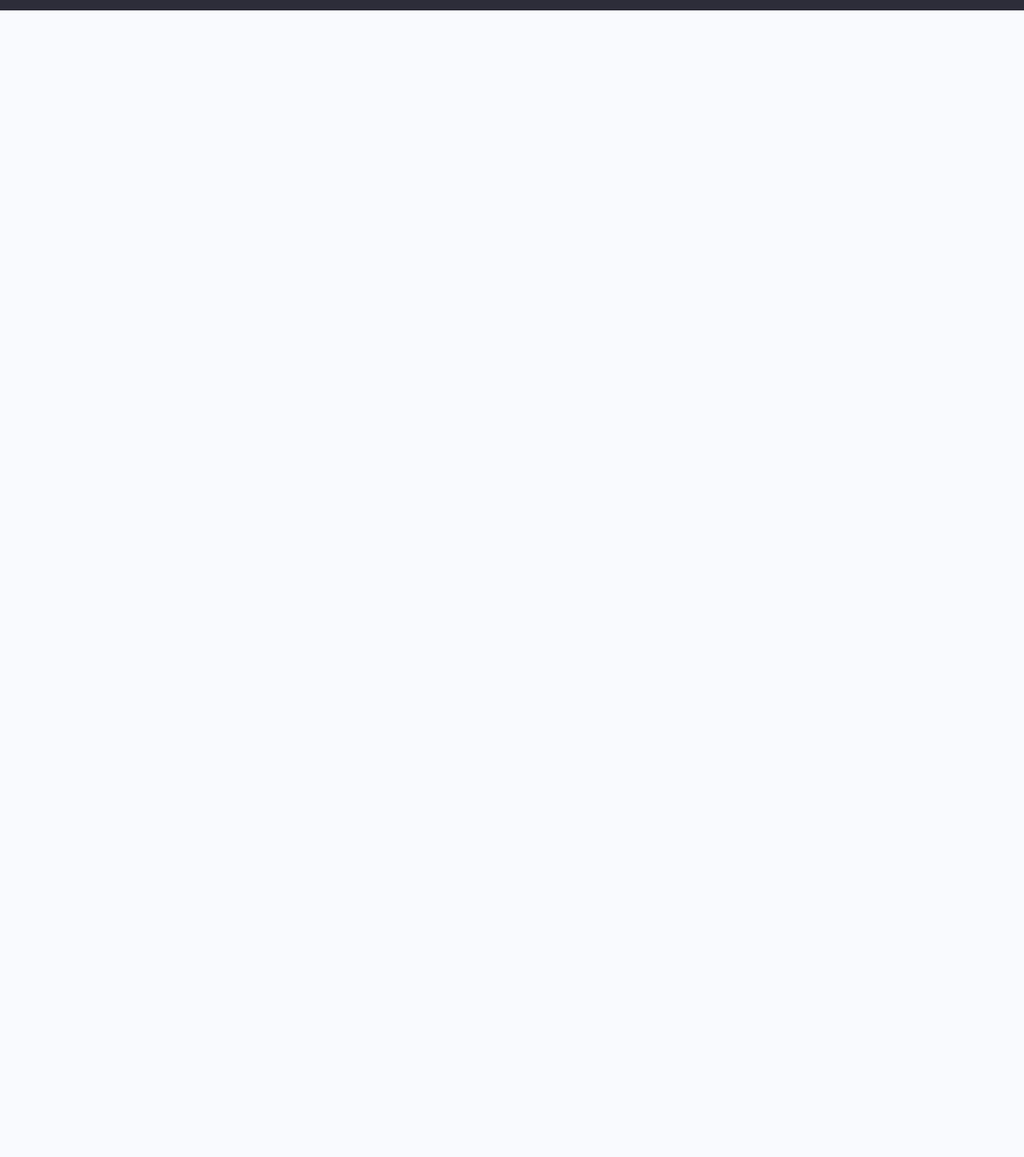
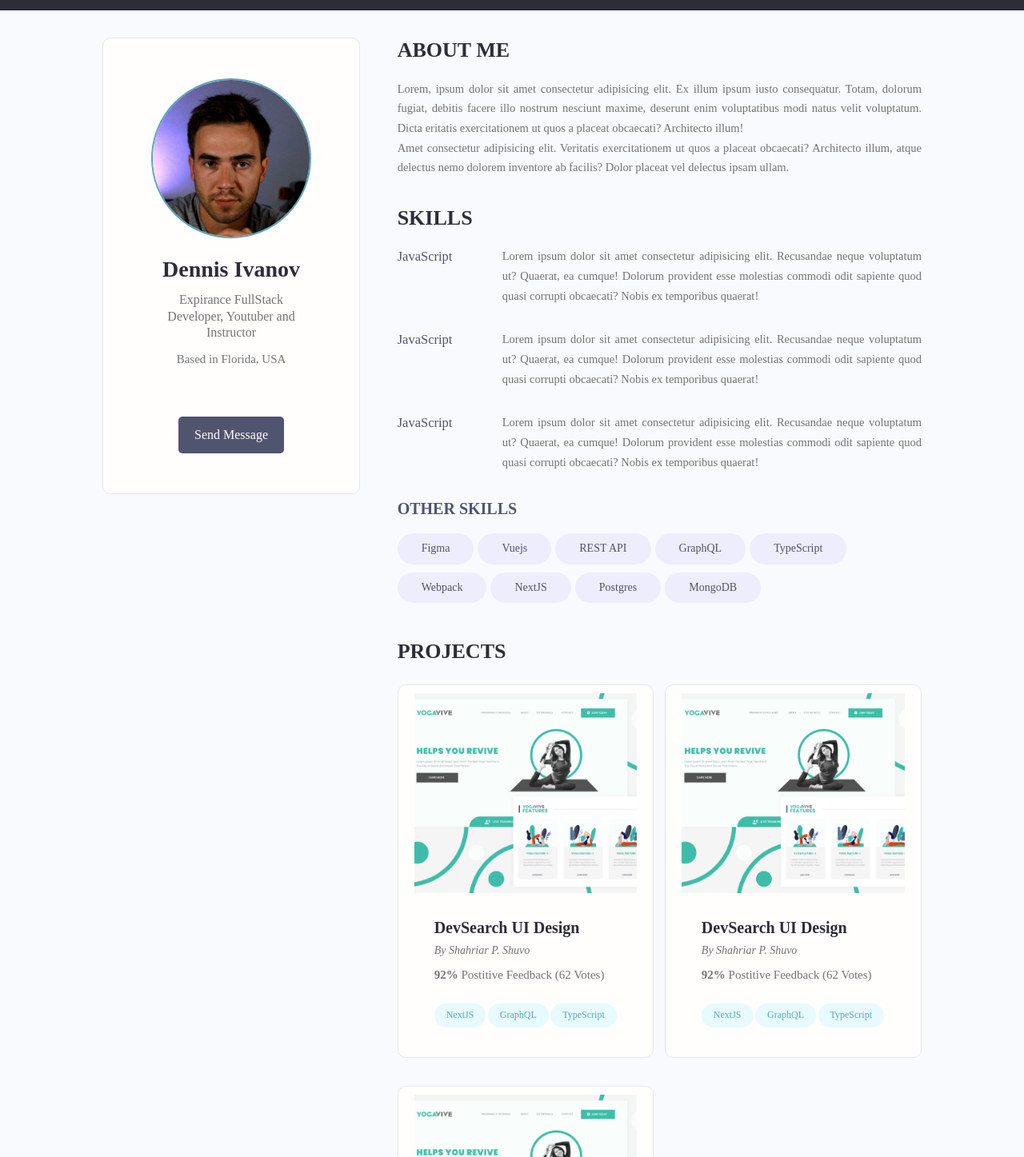
Before and after one commit to capamir/Devsearch-React, a React (Create React App) app: page /message in a window 1280 px wide. Shown: the part 63-1510 px from the top of the page at 80% size. Before the commit the page ends 800 px from the top, so only its background shows below. Built offline with nearby package versions, Linux system fonts and the light colour scheme.

Commit message:
profile page finnished

```diff
--- a/src/App.js
+++ b/src/App.js
@@ -8,10 +8,14 @@ function App() {
   return (
     <Router>
       <Navbar />
-      <Routes>
-        <Route path="/" element={<Home />} />
-        <Route path="/profile" element={<Profile />} />
-      </Routes>
+      <div className="main">
+        <Routes>
+          <Route path="/" element={<Home />} />
+          <Route path="/profile" element={<Profile />} />
+          <Route path="/project" element={<Profile />} />
+          <Route path="/message" element={<Profile />} />
+        </Routes>
+      </div>
     </Router>
   );
 }
--- a/src/app.css
+++ b/src/app.css
@@ -1,3 +1,6 @@
+.main {
+  margin-top: 7.5rem;
+}
 .container {
   width: 92%;
   max-width: 165rem;
@@ -78,6 +81,34 @@
   background-color: var(--color-sub-light);
   color: var(--color-white);
 }
+.grid > .column {
+  min-width: 28rem;
+  margin-bottom: 2.5rem;
+}
+
+.grid--three > .column {
+  flex-basis: 100%;
+}
+
+@media screen and (min-width: 800px) {
+  .grid--three > .column {
+    margin-right: 2%;
+  }
+
+  .grid--three > .column {
+    flex-basis: 48%;
+  }
+}
+
+@media screen and (min-width: 1200px) {
+  .grid--three > .column {
+    margin-right: 2.33%;
+  }
+
+  .grid--three > .column {
+    flex-basis: 31%;
+  }
+}
 
 .card {
   border-radius: 1rem;
--- a/src/components/index.js
+++ b/src/components/index.js
@@ -4,5 +4,8 @@ export { default as TagMin } from "./tag/TagMin";
 export { default as TagLg } from "./tag/TagLg";
 
 export { default as ProfileCard } from "./profileCard/ProfileCard";
+export { default as ProjectCard } from "./projectCard/ProjectCard";
+
 export { default as Pagination } from "./pagination/Pagination";
 export { default as SocialLink } from "./socialLink/SocialLink";
+export { default as Skill } from "./skill/Skill";
--- /dev/null
+++ b/src/components/projectCard/ProjectCard.jsx
@@ -0,0 +1,44 @@
+import React from "react";
+import { Link } from "react-router-dom";
+import "./projectCard.css";
+
+function ProjectCard() {
+  return (
+    <div className="column">
+      <div className="card project">
+        <Link to="/project" className="project">
+          <img
+            className="project__thumbnail"
+            src="images/project-a.png"
+            alt="project thumbnail"
+          />
+          <div className="card__body">
+            <h3 className="project__title">DevSearch UI Design</h3>
+            <p>
+              <Link className="project__author" to="/profile">
+                By Shahriar P. Shuvo
+              </Link>
+            </p>
+            <p className="project--rating">
+              <span style={{ fontWeight: "bold" }}>92%</span> Postitive Feedback
+              (62 Votes)
+            </p>
+            <div className="project__tags">
+              <span className="tag tag--pill tag--main">
+                <small>NextJS</small>
+              </span>
+              <span className="tag tag--pill tag--main">
+                <small>GraphQL</small>
+              </span>
+              <span className="tag tag--pill tag--main">
+                <small>TypeScript</small>
+              </span>
+            </div>
+          </div>
+        </Link>
+      </div>
+    </div>
+  );
+}
+
+export default ProjectCard;
--- /dev/null
+++ b/src/components/projectCard/projectCard.css
@@ -0,0 +1,39 @@
+.project__thumbnail {
+  height: 25rem;
+  object-fit: cover;
+  object-position: top center;
+}
+
+.project__title {
+  font-size: 2rem;
+  font-weight: 700;
+  color: var(--color-sub);
+}
+
+.project__author {
+  font-size: 1.4rem;
+  font-style: italic;
+}
+
+.project--rating {
+  margin-bottom: 1.6em;
+  margin-top: 0.5em;
+}
+
+.grid--two > .column {
+  flex-basis: 100%;
+}
+
+@media screen and (min-width: 800px) {
+  .grid--two {
+    margin-right: -2%;
+  }
+
+  .grid--two > .column {
+    margin-right: 2%;
+  }
+
+  .grid--two > .column {
+    flex-basis: 48%;
+  }
+}
--- /dev/null
+++ b/src/components/skill/Skill.jsx
@@ -0,0 +1,18 @@
+import React from "react";
+import "./skill.css";
+
+function Skill() {
+  return (
+    <div className="devSkill">
+      <h4 className="devSkill__title">JavaScript</h4>
+      <p className="devSkill__info">
+        Lorem ipsum dolor sit amet consectetur adipisicing elit. Recusandae
+        neque voluptatum ut? Quaerat, ea cumque! Dolorum provident esse
+        molestias commodi odit sapiente quod quasi corrupti obcaecati? Nobis ex
+        temporibus quaerat!
+      </p>
+    </div>
+  );
+}
+
+export default Skill;
--- /dev/null
+++ b/src/components/skill/skill.css
@@ -0,0 +1,27 @@
+.devSkill {
+  margin-bottom: 3rem;
+}
+
+.devSkill__title {
+  font-size: 1.65rem;
+  font-weight: 500;
+  color: var(--color-sub-light);
+}
+
+.devSkill__info {
+  font-size: 1.45rem;
+  line-height: 1.7;
+  text-align: justify;
+}
+
+@media screen and (min-width: 700px) {
+  .devSkill {
+    display: flex;
+    justify-content: space-between;
+    gap: 3rem;
+  }
+
+  .devSkill__info {
+    flex-basis: 80%;
+  }
+}
--- a/src/screens/profile/Profile.jsx
+++ b/src/screens/profile/Profile.jsx
@@ -1,38 +1,42 @@
 import React from "react";
-// import { Link } from "react-router-dom";
-import { SocialLink, TagLg as Tag } from "../../components";
+import { Link } from "react-router-dom";
+import { SocialLink, TagLg as Tag, Skill, ProjectCard } from "../../components";
 import "./profile.css";
 
 function Profile() {
   return (
-    <main class="profile my-md">
-      <div class="container">
-        <div class="layout">
-          <div class="column column--1of3">
-            <div class="card text-center">
-              <div class="card__body dev">
-                <img class="avatar avatar--xl" src="images/dennis.jpg" alt="" />
-                <h2 class="dev__name">Dennis Ivanov</h2>
-                <p class="dev__title">
+    <main className="profile ">
+      <div className="container">
+        <div className="layout">
+          <div className="column column--1of3">
+            <div className="card text-center">
+              <div className="card__body dev">
+                <img
+                  className="avatar avatar--xl"
+                  src="images/dennis.jpg"
+                  alt=""
+                />
+                <h2 className="dev__name">Dennis Ivanov</h2>
+                <p className="dev__title">
                   Expirance FullStack Developer, Youtuber and Instructor
                 </p>
-                <p class="dev__location">Based in Florida, USA</p>
-                <ul class="dev__social">
+                <p className="dev__location">Based in Florida, USA</p>
+                <ul className="dev__social">
                   <SocialLink />
                   <SocialLink />
                   <SocialLink />
                   <SocialLink />
                 </ul>
-                <a href="/" class="btn btn--sub btn--lg">
+                <Link to="/message" className="btn btn--sub btn--lg">
                   Send Message{" "}
-                </a>
+                </Link>
               </div>
             </div>
           </div>
-          <div class="column column--2of3">
-            <div class="devInfo">
-              <h3 class="devInfo__title">About Me</h3>
-              <p class="devInfo__about">
+          <div className="column column--2of3">
+            <div className="devInfo">
+              <h3 className="devInfo__title">About Me</h3>
+              <p className="devInfo__about">
                 Lorem, ipsum dolor sit amet consectetur adipisicing elit. Ex
                 illum ipsum iusto consequatur. Totam, dolorum fugiat, debitis
                 facere illo nostrum nesciunt maxime, deserunt enim voluptatibus
@@ -45,41 +49,15 @@ function Profile() {
                 ullam.
               </p>
             </div>
-            <div class="devInfo">
-              <h3 class="devInfo__title">Skills</h3>
-              <div class="devInfo__skills">
-                <div class="devSkill">
-                  <h4 class="devSkill__title">JavaScript</h4>
-                  <p class="devSkill__info">
-                    Lorem ipsum dolor sit amet consectetur adipisicing elit.
-                    Recusandae neque voluptatum ut? Quaerat, ea cumque! Dolorum
-                    provident esse molestias commodi odit sapiente quod quasi
-                    corrupti obcaecati? Nobis ex temporibus quaerat!
-                  </p>
-                </div>
-                <div class="devSkill">
-                  <h4 class="devSkill__title">React</h4>
-                  <p class="devSkill__info">
-                    Smet consectetur adipisicing elit. Omnis, nihil? Accusamus
-                    aspernatur aut debitis vitae quaerat nihil fugiat,
-                    doloremque nesciunt alias pariatur maxime unde, nam saepe
-                    laborum at odit labore.
-                  </p>
-                </div>
-                <div class="devSkill">
-                  <h4 class="devSkill__title">Express(Nodejs)</h4>
-                  <p class="devSkill__info">
-                    Auae error deleniti aperiam enim nisi nesciunt, ratione
-                    eveniet eos fuga ad recusandae mollitia! Facere earum,
-                    distinctio nihil recusandae ipsum nesciunt. Possimus, ex.
-                    Officia maxime nihil inventore cum tenetur! Veritatis
-                    sapiente libero ducimus nesciunt itaque, placeat inventore
-                    sint blanditiis?
-                  </p>
-                </div>
+            <div className="devInfo">
+              <h3 className="devInfo__title">Skills</h3>
+              <div className="devInfo__skills">
+                <Skill />
+                <Skill />
+                <Skill />
 
-                <h3 class="devInfo__subtitle">Other Skills</h3>
-                <div class="devInfo__otherSkills">
+                <h3 className="devInfo__subtitle">Other Skills</h3>
+                <div className="devInfo__otherSkills">
                   <Tag tagName={"Figma"} />
                   <Tag tagName={"Vuejs"} />
                   <Tag tagName={"REST API"} />
@@ -92,43 +70,12 @@ function Profile() {
                 </div>
               </div>
             </div>
-            <div class="devInfo">
-              <h3 class="devInfo__title">Projects</h3>
-              <div class="grid grid--two">
-                <div class="column">
-                  <div class="card project">
-                    <a href="single-project.html" class="project">
-                      <img
-                        class="project__thumbnail"
-                        src="../../images/project-b.png"
-                        alt="project thumbnail"
-                      />
-                      <div class="card__body">
-                        <h3 class="project__title">DevSearch UI Design</h3>
-                        <p>
-                          <a class="project__author" href="profile.html">
-                            By Shahriar P. Shuvo
-                          </a>
-                        </p>
-                        <p class="project--rating">
-                          <span style={{ fontWeight: "bold" }}>92%</span>{" "}
-                          Postitive Feedback (62 Votes)
-                        </p>
-                        <div class="project__tags">
-                          <span class="tag tag--pill tag--main">
-                            <small>NextJS</small>
-                          </span>
-                          <span class="tag tag--pill tag--main">
-                            <small>GraphQL</small>
-                          </span>
-                          <span class="tag tag--pill tag--main">
-                            <small>TypeScript</small>
-                          </span>
-                        </div>
-                      </div>
-                    </a>
-                  </div>
-                </div>
+            <div className="devInfo">
+              <h3 className="devInfo__title">Projects</h3>
+              <div className="grid grid--two">
+                <ProjectCard />
+                <ProjectCard />
+                <ProjectCard />
               </div>
             </div>
           </div>
--- a/src/screens/profile/profile.css
+++ b/src/screens/profile/profile.css
@@ -87,24 +87,6 @@
   text-align: justify;
 }
 
-.devSkill {
-  margin-bottom: 3rem;
+.profile {
+  padding-top: 3rem;
 }
-
-.devSkill__title {
-  font-size: 1.65rem;
-  font-weight: 500;
-  color: var(--color-sub-light);
-}
-
-@media screen and (min-width: 700px) {
-  .devSkill {
-    display: flex;
-    justify-content: space-between;
-    gap: 3rem;
-  }
-
-  .devSkill__info {
-    flex-basis: 80%;
-  }
-}
```
Also changed, not shown: src/components/profileCard/profileCard.css (+0 -29 lines), src/components/socialLink/SocialLink.jsx (+4 -3 lines).
